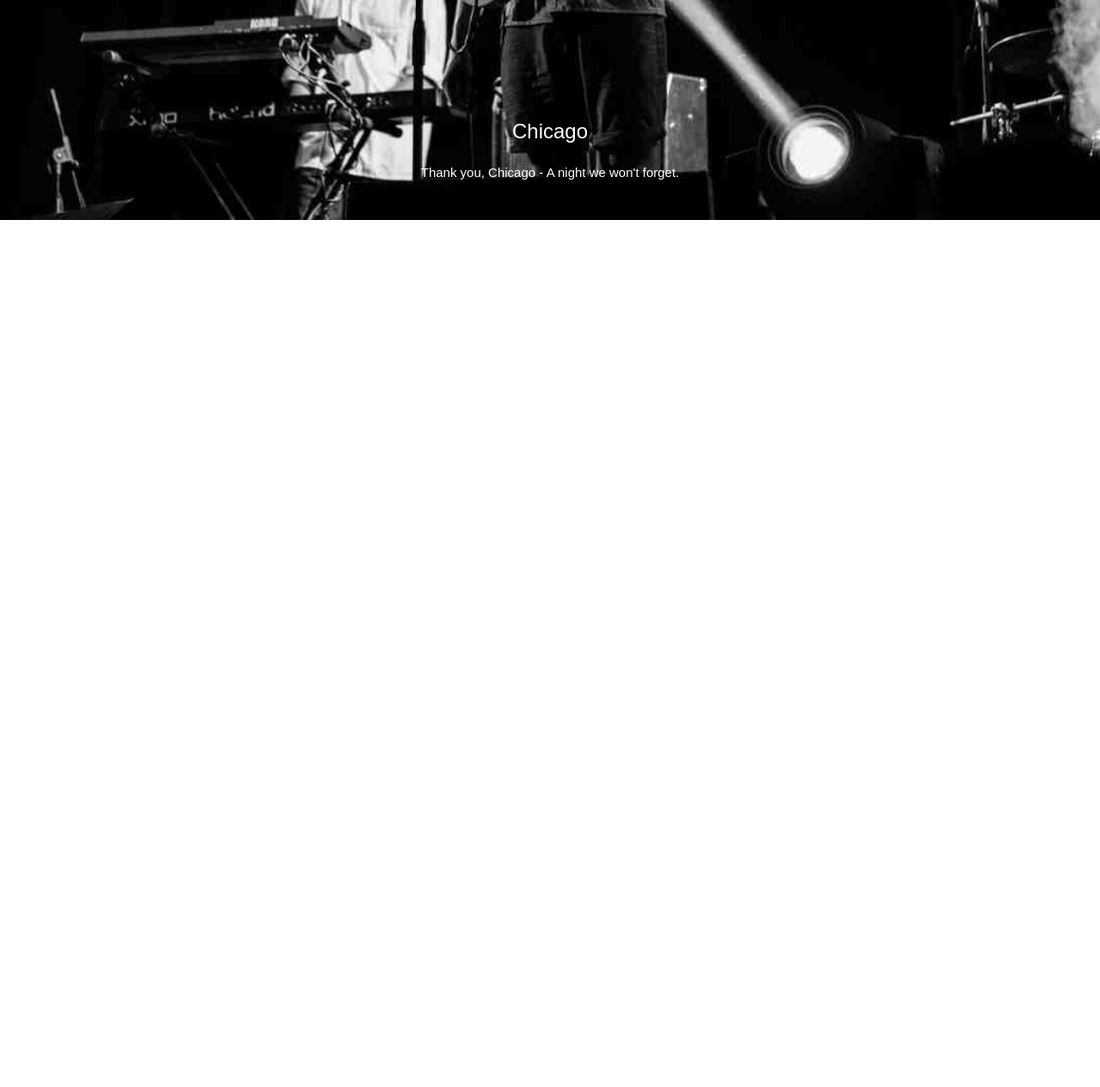
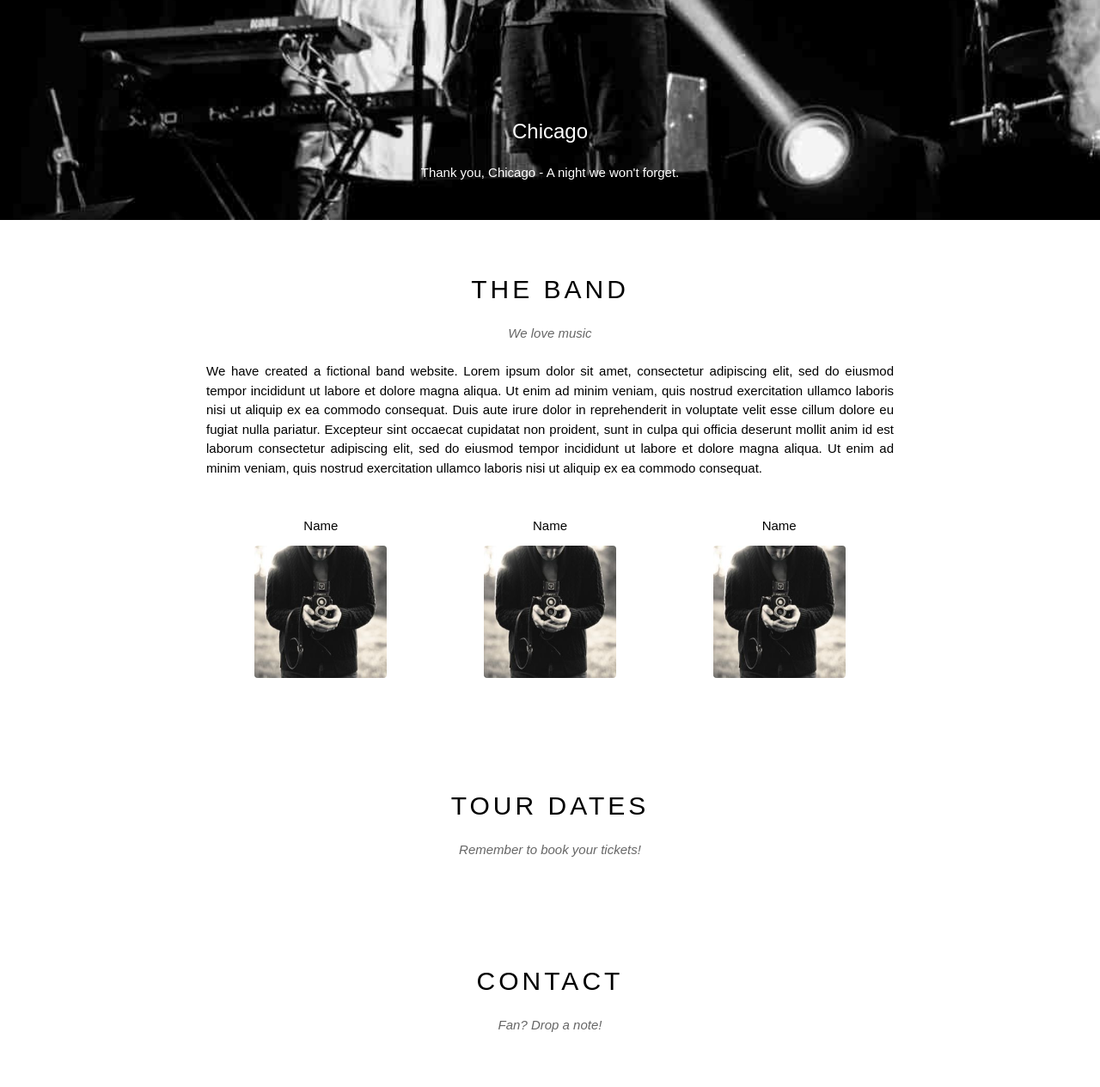
Before and after one commit to Konglearntocode/The-band, a plain HTML site: page index.html in a window 1280 px wide. Shown: the part 500-1765 px from the top of the page at 86% size. Before the commit the page ends 800 px from the top, so only its background shows below. Drawn offline with Linux system fonts and the light colour scheme.

Commit message:
create content section

```diff
--- a/assets/css/style.css
+++ b/assets/css/style.css
@@ -6,6 +6,10 @@
 
 html {
   font-family: Arial, Helvetica, sans-serif;
+}
+
+.clear{
+  clear: both;
 }
 
 #main {}
@@ -126,4 +130,52 @@ html {
 
 #content {}
 
+#content .content-section{
+  width: 800px;
+  margin-left: auto;
+  margin-right: auto;
+  padding: 64px 0;
+}
+
+#content .section-heading{
+  font-size: 30px;
+  text-align: center;
+  font-weight: 400;
+  letter-spacing: 4px;
+}
+
+#content .section-sub-heading{
+  font-size: 15px;
+  text-align: center;
+  margin-top: 25px;
+  font-style: italic;
+  opacity: 0.6;
+}
+
+#content .about-text{
+  margin-top: 25px;
+  font-size: 15px;
+  text-align: justify;
+  line-height: 1.5;
+}
+
+#content .member-list{
+  margin-top: 47px;
+}
+
+#content .member-items{
+  float: left;
+  width: calc(100% / 3);
+  text-align: center;
+}
+
+#content .member-name{
+  font-size: 15px;
+}
+
+#content .member-avt{
+  margin-top: 15px;
+  width: 154px;
+  border-radius: 4px;
+}
 #footer {}
--- a/index.html
+++ b/index.html
@@ -48,7 +48,37 @@
     </div>
 
     <div id="content">
-
+        <!--About Section-->
+      <div class="content-section">
+        <h2 class="section-heading">THE BAND</h2>
+        <p class="section-sub-heading">We love music</p>
+        <p class="about-text">We have created a fictional band website. Lorem ipsum dolor sit amet, consectetur adipiscing elit, sed do eiusmod tempor incididunt ut labore et dolore magna aliqua. Ut enim ad minim veniam, quis nostrud exercitation ullamco laboris nisi ut aliquip ex ea commodo consequat. Duis aute irure dolor in reprehenderit in voluptate velit esse cillum dolore eu fugiat nulla pariatur. Excepteur sint occaecat cupidatat non proident, sunt in culpa qui officia deserunt mollit anim id est laborum consectetur adipiscing elit, sed do eiusmod tempor incididunt ut labore et dolore magna aliqua. Ut enim ad minim veniam, quis nostrud exercitation ullamco laboris nisi ut aliquip ex ea commodo consequat.</p>
+        <div class="member-list">
+          <div class="member-items">
+            <p class="member-name" alt="Name">Name</p>
+            <img src="./assets/css/bandmember.jpg" alt="Member avatar" class="member-avt">
+          </div>
+          <div class="member-items">
+            <p class="member-name" alt="Name">Name</p>
+            <img src="./assets/css/bandmember.jpg" alt="Member avatar" class="member-avt">
+          </div>
+          <div class="member-items">
+            <p class="member-name" alt="Name">Name</p>
+            <img src="./assets/css/bandmember.jpg" alt="Member avatar" class="member-avt">
+          </div>
+          <div class="clear"></div>
+        </div>
+      </div>
+      <!--Tour Section-->
+      <div class="content-section">
+        <h2 class="section-heading">TOUR DATES</h2>
+        <p class="section-sub-heading">Remember to book your tickets!</p>
+      </div>
+      <!--Contact Section-->
+      <div class="content-section">
+        <h2 class="section-heading">CONTACT</h2>
+        <p class="section-sub-heading">Fan? Drop a note!</p>
+      </div>
     </div>
 
     <div id="footer">
```
Also changed, not shown: assets/css/bandmember.jpg (added).
